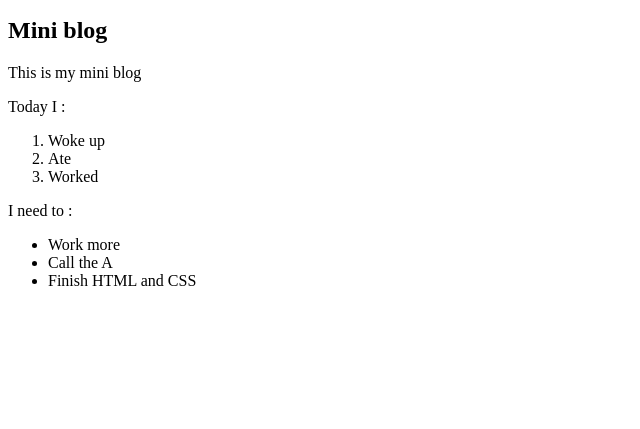
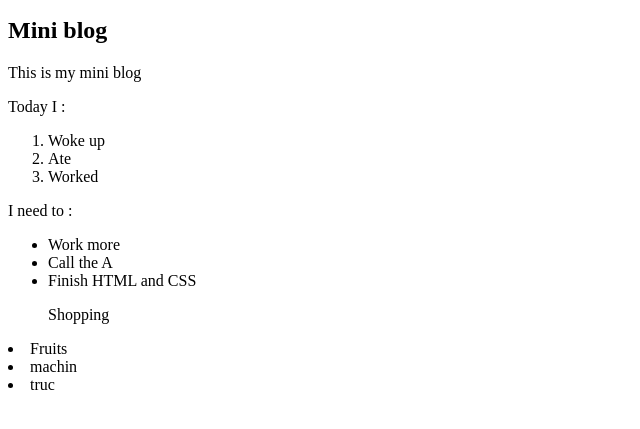
Before and after one commit to Ali-Akif/Odin, a plain HTML site: page Website/index.html in a window 1280 px wide. Shown: the part 247-676 px from the top of the page, without its empty margins (0-640 px from the left). Drawn offline with Linux system fonts and the light colour scheme.

Commit message:
Discovered something

```diff
--- a/Website/index.html
+++ b/Website/index.html
@@ -25,6 +25,7 @@
                 <li>Ate</li>
                 <li>Worked</li>
             </ol>
+
             <p>I need to :</p>
             <ul>
                 <li>Work more</li>
@@ -32,5 +33,10 @@
                 <li>Finish HTML and CSS</li>
             </ul>
 
+            <ol>Shopping</ol>
+                <li>Fruits</li>
+                <li>machin</li>
+                <li>truc</li>
+
     </body>
 </html>
```
